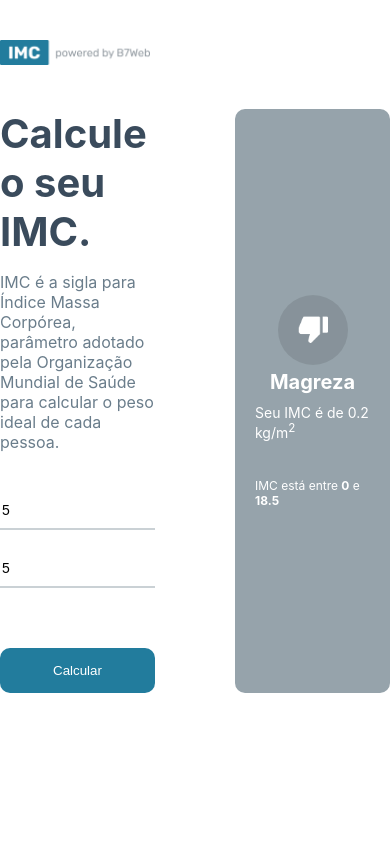
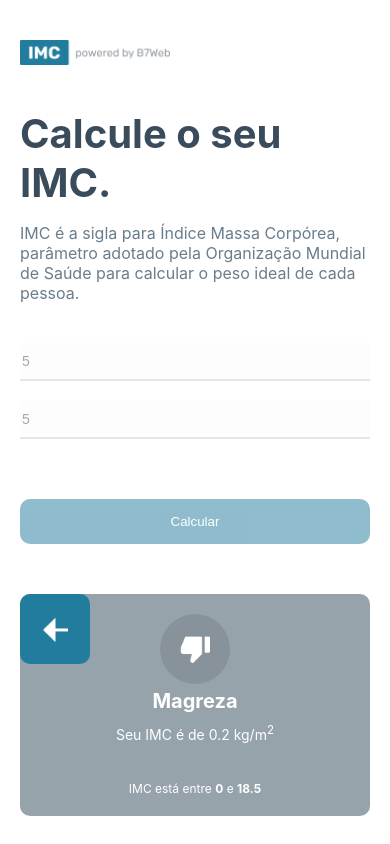
Before and after one commit to teagucordeiro/react-calculator-imc, a React (Vite) app: page / in a window 390 px wide. Both pictures are taken after typing "5", "5" into the empty fields and a click on the button "Calcular". Built offline with nearby package versions, Linux system fonts and the light colour scheme.

Commit message:
feat: The project has already been completed

```diff
--- a/src/App.module.css
+++ b/src/App.module.css
@@ -4,6 +4,10 @@
 
 body {
   font-family: Arial, Helvetica, sans-serif;
+}
+
+.main {
+  padding-bottom: 20px;
 }
 
 header .headerContainer {
@@ -48,6 +52,10 @@ div.container .leftSide input {
   outline: 0;
 }
 
+div.container .leftSide input:disabled {
+  opacity: .5;
+}
+
 div.container .leftSide  button {
   background-color: #227C9D;
   color: #FFF;
@@ -62,6 +70,10 @@ div.container .leftSide  button {
 
 div.container .leftSide  button:hover {
   opacity: .8;
+}
+
+div.container .leftSide  button:disabled {
+  opacity: 0.5;
 }
 
 div.container .rightSide {
@@ -80,5 +92,56 @@ div.container .rightSide .grid {
 div.container .rightSide .rightBig {
   flex: 1;
   display: flex;
+}
+
+div.container .rightSide .rightArrow {
+  position: absolute;
+  background-color: #227C9D;
+  width: 70px;
+  height: 70px;
+  border-radius: 50%;
+  display: flex;
+  align-items: center;
+  justify-content: center;
+  cursor: pointer;
+  margin-left: -35px;
+  margin-top: 140px;
+  transition: all ease .3s;
+}
+
+div.container .rightSide .rightArrow:hover {
+  opacity: 0.9;
+}
+
+@media (max-width: 770px) {
+  header {
+    padding: 0 20px;
+  }
+
+  div.container {
+    padding: 0 20px;
+    flex-direction: column;
+  }
+
+  div.container .leftSide {
+    margin-right: 0;
+  }
+
+  div.container .rightSide {
+    margin-left: 0;
+    margin-top: 50px;
+  }
+
+  div.container .rightSide .rightArrow {
+    margin-left: 0;
+    margin-top: 0;
+    border-radius: 10px
+  }
 
 }
+
+@media (max-width: 430px) {
+  div.container .rightSide .grid {
+    grid-template-columns: 1fr;
+  }
+}
--- a/src/App.tsx
+++ b/src/App.tsx
@@ -1,6 +1,7 @@
 import { useState } from "react";
 import styles from "./App.module.css";
 import poweredImage from "./assets/powered.png";
+import leftArrowImage from "./assets/leftarrow.png";
 import { GridItem } from "./components/GridItem";
 
 import { levels, calculateImc, Level } from "./helpers/imc";
@@ -16,6 +17,12 @@ function App() {
     } else {
       alert("Digite todos os campos.");
     }
+  }
+
+  function handleBackButton() {
+    setToShow(null);
+    setHeightField(0);
+    setWeightField(0);
   }
 
   return (
@@ -43,14 +50,21 @@ function App() {
             placeholder="Digite a sua altura. Ex: 1.5 (em m)"
             value={heightField > 0 ? heightField : ""}
             onChange={(event) => setHeightField(Number(event.target.value))}
+            disabled={toShow ? true : false}
           />
           <input
             type="number"
             placeholder="Digite o seu peso. Ex: 75.3 (em kg)"
             value={weightField > 0 ? weightField : ""}
             onChange={(event) => setWeightField(Number(event.target.value))}
+            disabled={toShow ? true : false}
           />
-          <button onClick={handleCalculateButton}>Calcular</button>
+          <button
+            onClick={handleCalculateButton}
+            disabled={toShow ? true : false}
+          >
+            Calcular
+          </button>
         </div>
         <div className={styles.rightSide}>
           {!toShow && (
@@ -62,7 +76,9 @@ function App() {
           )}
           {toShow && (
             <div className={styles.rightBig}>
-              <div className={styles.rightArrow}></div>
+              <div className={styles.rightArrow} onClick={handleBackButton}>
+                <img src={leftArrowImage} alt="Back" width={25} />
+              </div>
               <GridItem item={toShow} />
             </div>
           )}
--- a/src/helpers/imc.ts
+++ b/src/helpers/imc.ts
@@ -18,8 +18,9 @@ export function calculateImc(height: number, weight: number) {
 
   for (let i in levels) {
     if (imc >= levels[i].imc[0] && imc <= levels[i].imc[1]) {
-      levels[i].yourImc = imc;
-      return levels[i];
+      let levelCopy = {...levels[i]};
+      levelCopy.yourImc = imc;
+      return levelCopy;
     }
   }
 
```
Also changed, not shown: 1 other file (tests, documents, lock files or other folders).
